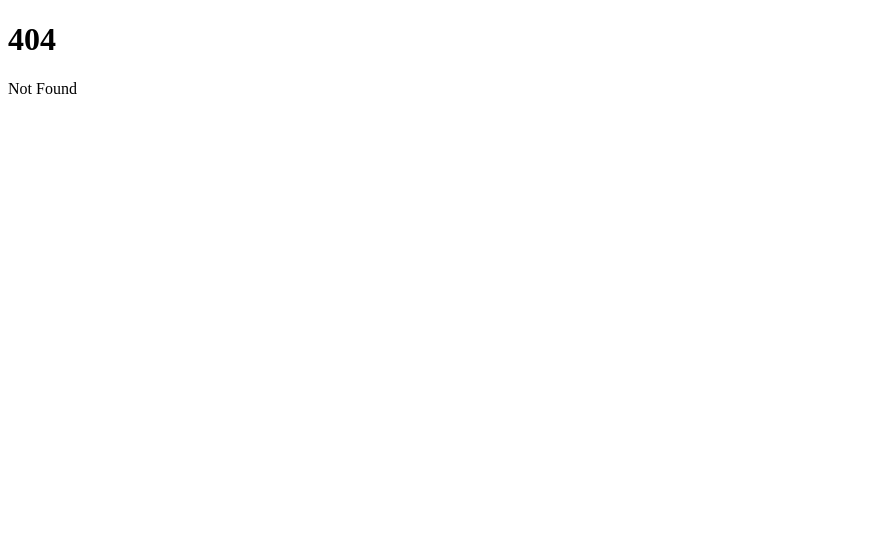
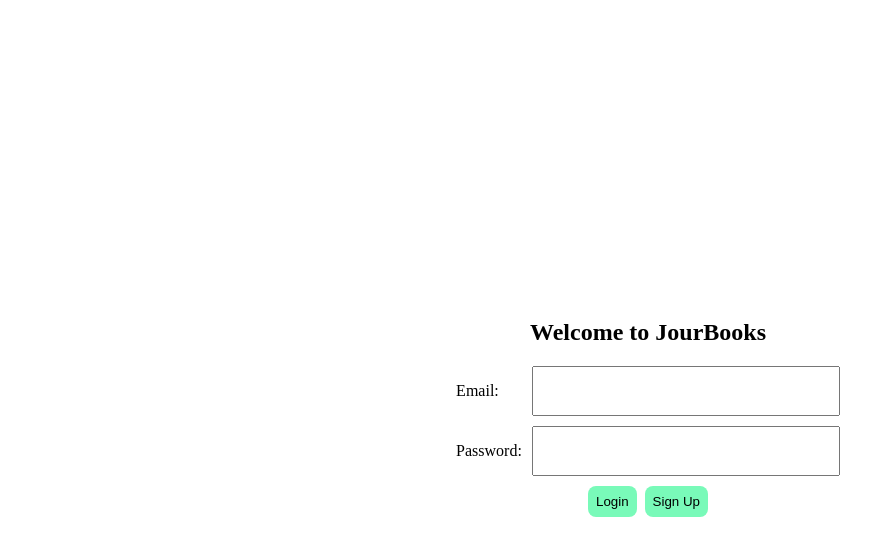
Before and after one commit to Vnovnick/jourbooks, a SvelteKit app: page /login in a window 1280 px wide. Before the commit this address had no page. Shown: the top 556 px of the page, without its empty margins (0-895 px from the left). Built offline with nearby package versions, Linux system fonts and the light colour scheme.

Commit message:
update README; add login view and create new user view

```diff
--- a/src/routes/+page.svelte
+++ b/src/routes/+page.svelte
@@ -1,2 +1 @@
-<h1>Welcome to SvelteKit</h1>
-<p>Visit <a href="https://kit.svelte.dev">kit.svelte.dev</a> to read the documentation</p>
+<h1>Home</h1>
--- /dev/null
+++ b/src/routes/login/+page.svelte
@@ -0,0 +1,94 @@
+<script lang="ts">
+  let userEmail: string;
+  let userPassword: string;
+  let isLoginView = true;
+</script>
+
+<div class="login-page">
+  <div class="login-container">
+    {#if isLoginView}
+      <h2>Welcome to JourBooks</h2>
+      <form class="login-page-form">
+        <div class="input-container">
+          <p>Email:</p>
+          <input class="login-input" type="text" bind:value={userEmail} />
+        </div>
+        <div class="input-container">
+          <p>Password:</p>
+          <input class="login-input" type="text" bind:value={userPassword} />
+        </div>
+        <div class="login-button-container">
+          <button class="login-button">Login</button>
+          <button class="login-button" on:click={() => (isLoginView = false)}
+            >Sign Up</button
+          >
+        </div>
+      </form>
+    {:else}
+      <h2>Create a New Account</h2>
+      <form class="login-page-form">
+        <div class="input-container">
+          <p>Email:</p>
+          <input class="login-input" type="text" bind:value={userEmail} />
+        </div>
+        <div class="input-container">
+          <p>Password:</p>
+          <input class="login-input" type="text" bind:value={userPassword} />
+        </div>
+        <div class="input-container">
+          <p>Confirm Password:</p>
+          <input class="login-input" type="text" bind:value={userPassword} />
+        </div>
+        <div class="login-button-container">
+          <button class="login-button" on:click={() => (isLoginView = true)}
+            >Cancel</button
+          >
+          <button class="login-button">Create Account</button>
+        </div>
+      </form>
+    {/if}
+  </div>
+</div>
+
+<style>
+  .login-page {
+    display: flex;
+    height: 100vh;
+    width: 100vw;
+  }
+  .login-container {
+    margin: auto;
+    text-align: center;
+  }
+  .login-page-form {
+    display: flex;
+    flex-direction: column;
+    width: fit-content;
+    row-gap: 10px;
+    text-align: left;
+  }
+  .login-input {
+    width: 300px;
+  }
+  .input-container {
+    display: flex;
+    gap: 10px;
+    justify-content: space-between;
+  }
+  .login-button-container {
+    display: flex;
+    margin-inline: auto;
+    column-gap: 0.5rem;
+  }
+  .login-button-container button {
+    background-color: rgb(121, 250, 185);
+    border-radius: 0.5rem;
+    border: none;
+    cursor: pointer;
+    padding: 0.5rem;
+  }
+  .login-button-container button:hover {
+    background: rgb(20, 13, 5);
+    color: white;
+  }
+</style>
--- a/svelte.config.js
+++ b/svelte.config.js
@@ -1,5 +1,5 @@
-import adapter from '@sveltejs/adapter-auto';
-import { vitePreprocess } from '@sveltejs/kit/vite';
+import adapter from "@sveltejs/adapter-auto";
+import { vitePreprocess } from "@sveltejs/kit/vite";
 
 /** @type {import('@sveltejs/kit').Config} */
 const config = {
@@ -11,8 +11,8 @@
     // adapter-auto only supports some environments, see https://kit.svelte.dev/docs/adapter-auto for a list.
     // If your environment is not supported or you settled on a specific environment, switch out the adapter.
     // See https://kit.svelte.dev/docs/adapters for more information about adapters.
-		adapter: adapter()
-	}
+    adapter: adapter(),
+  },
 };
 
 export default config;
```
Also changed, not shown: 1 other file (tests, documents, lock files or other folders). Lines whose indentation alone changed are shown as unchanged.
